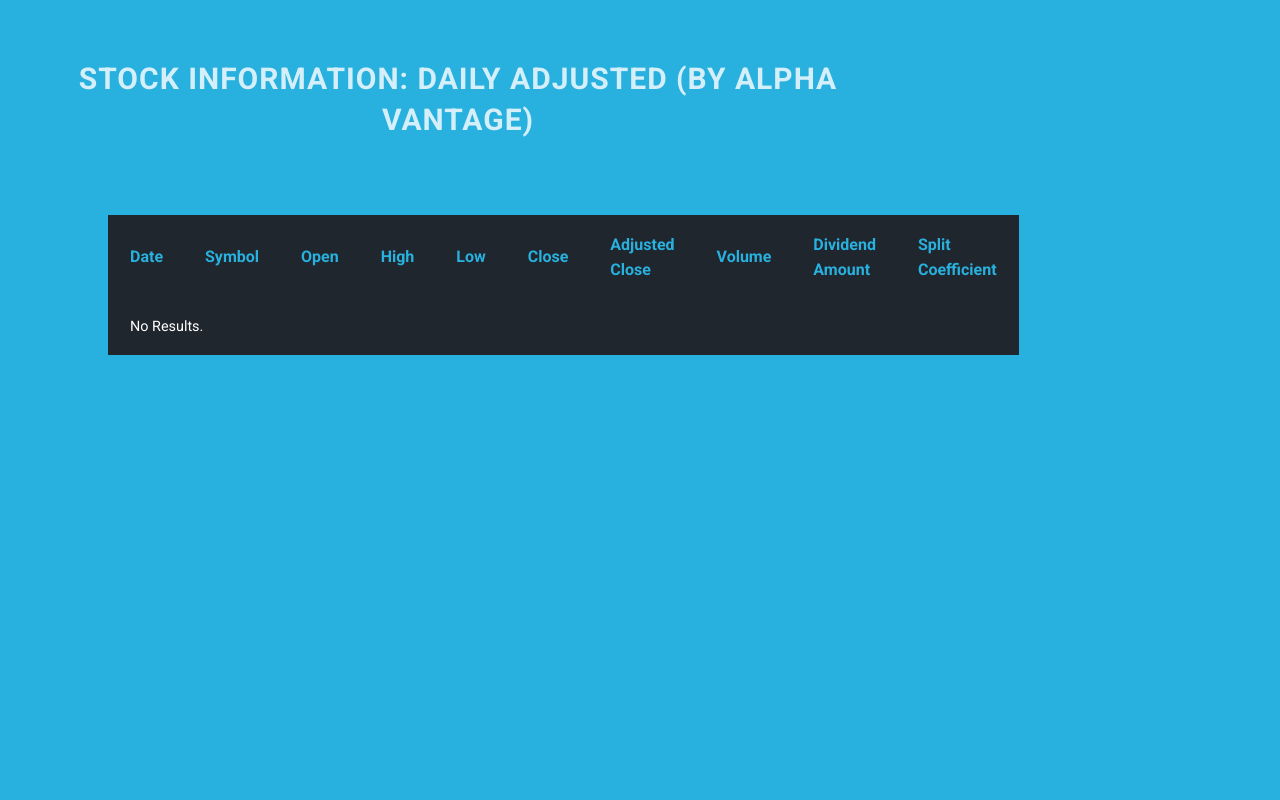
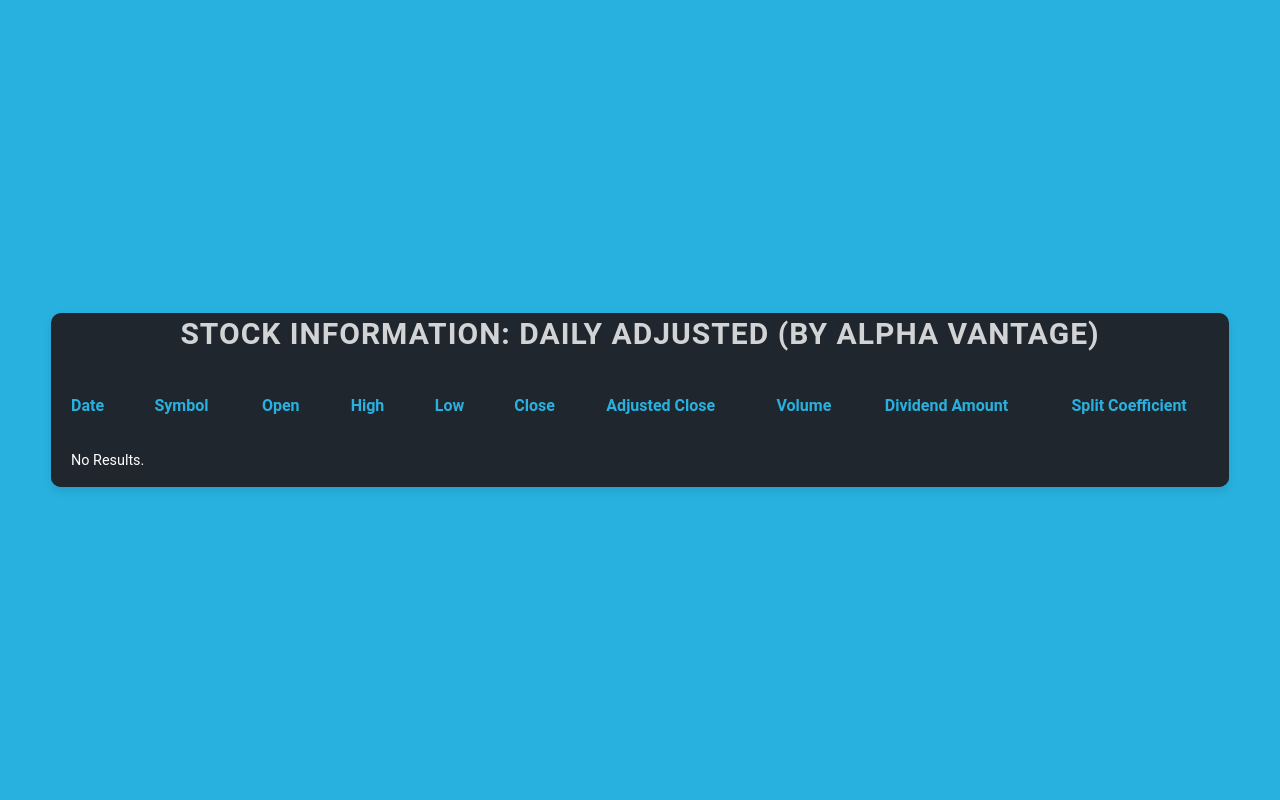
Before and after one commit to achen0329/StockOptions-OFFICIAL, a Flask app: page / in a window 1280 px wide. Run offline with Flask 3, Linux system fonts and the light colour scheme; data that the repository does not hold is empty.

Commit message:
updated table styles for complete table

```diff
--- a/static/style.css
+++ b/static/style.css
@@ -1,105 +1,10 @@
-/*
-CSS Styles for GitHub Repos by Stars exercise site.
-Sorry for the bad css! I'm a "full-stack" developer.
-*/
-
-/*
-Checkbox Style From: https://codepen.io/wilder_taype/pen/pNXwMW
-*/
-
-@import url(https://fonts.googleapis.com/css?family=Roboto:400,700);
-*{font-family: 'Roboto', sans-serif;}
-
-.option-input {
-  -webkit-appearance: none;
-  -moz-appearance: none;
-  -ms-appearance: none;
-  -o-appearance: none;
-  appearance: none;
-  position: relative;
-  top: 13.33333px;
-  right: 0;
-  bottom: 0;
-  left: 0;
-  height: 40px;
-  width: 40px;
-  transition: all 0.15s ease-out 0s;
-  background: #cbd1d8;
-  border: none;
-  color: #fff;
-  cursor: pointer;
-  display: inline-block;
-  margin-right: 0.5rem;
-  outline: none;
-  position: relative;
-  z-index: 1000;
+/* Base styles */
+* {
+  font-family: 'Roboto', sans-serif;
+  margin: 0;
+  padding: 0;
+  box-sizing: border-box;
 }
-.option-input:hover {
-  background: #9faab7;
-}
-.option-input:checked {
-  background: #40e0d0;
-}
-.option-input:checked::before {
-  height: 40px;
-  width: 40px;
-  position: absolute;
-  content: '✔';
-  display: inline-block;
-  font-size: 26.66667px;
-  text-align: center;
-  line-height: 40px;
-}
-.option-input:checked::after {
-  background: #40e0d0;
-  content: '';
-  display: block;
-  position: relative;
-  z-index: 100;
-}
-
-body {
-  display: -webkit-box;
-  display: -moz-box;
-  display: -ms-flexbox;
-  display: box;
-  background: #e8ebee;
-  color: #9faab7;
-  font-family: "Helvetica Neue", "Helvetica", "Roboto", "Arial", sans-serif;
-  text-align: center;
-}
-body div {
-  padding: 5rem;
-}
-body label {
-  display: block;
-  line-height: 40px;
-  text-align: left;
-}
-
-/*
-Button Style From: https://codepen.io/wilder_taype/pen/LeoQEb
-*/
-
-button {
-    display: block;
-    border-radius: 3px;
-    margin: 15px 5px;
-    color: #fff;
-    cursor: pointer;
-    box-shadow: 3px 7px 7px 4px rgba(237,80,83,.5), 1px 0 0 rgba(0,0,0,.15);
-    background: #ed5053;
-    padding: 20px;
-    flex-grow: 1;
-    width: 100px;
-    border: none;
-    font-size: 1.6rem;
-    line-height: 1.6;
-}
-
-/*
-Table Style From: https://codepen.io/gmb/pen/xVGYZw
-*/
 
 html {
   font-size: 62.5%;
@@ -113,38 +18,42 @@ body {
   background-color: #28b1de;
   -webkit-font-smoothing: antialiased;
   -moz-osx-font-smoothing: grayscale;
+  display: flex;
+  justify-content: center;
+  align-items: center;
+  height: 100vh;
+  padding: 2rem;
 }
 
+/* Container */
 .container {
-  max-width: 800px;
+  background-color: #20262e;
+  color: #fff;
+  border-radius: 10px;
+  overflow: hidden; /* Consider removing if you want the overflow to be visible */
+  width: 100%;
+  max-width: 95%; /* Adjusted from 800px to be more responsive */
+  box-shadow: 0 4px 8px rgba(0, 0, 0, 0.1);
+  margin: 2rem; /* Adds margin around the container */
 }
 
+/* Title */
 h1 {
   text-align: center;
   font-size: 3rem;
   color: rgba(255, 255, 255, .8);
   text-transform: uppercase;
   line-height: 1.375;
-  margin: 0 0 2.4rem 0;
-  letter-spacing: 1px
+  margin-bottom: 2.4rem;
+  letter-spacing: 1px;
 }
 
-h2 {
-  text-align: right;
-  font-size: 1.2rem;
-  text-transform: uppercase;
-  line-height: 1.375;
-  margin: 0;
-  letter-spacing: 1px
-}
-
+/* Table */
 table {
-  width: 100%;
-  min-width: 300px;
-  margin-bottom: 2.4rem;
+  width: auto; /* Allows the table to be as wide as its content */
+  margin: 0 auto;
   background-color: #20262e;
-  color: #fff;
-  overflow: hidden;
+  border-collapse: collapse; /* Collapse borders for a cleaner look */
 }
 
 table tr:nth-child(even) {
@@ -186,7 +95,7 @@ table td:before {
   display: inline-block;
 }
 
-
+/* Media Query */
 @media (min-width: 600px) {
   table td:before {
     display: none;
@@ -201,6 +110,22 @@ table td:before {
   table td:last-child {
     padding: 1.5rem 2rem;
   }
+  table {
+    width: 100%; /* Set width to 100% to fill the container */
+    max-width: 100%; /* Maximum width of table is the container width */
+    overflow-x: auto; /* Enable horizontal scrolling */
+    white-space: nowrap; /* Prevents text from wrapping in cells */
+  }
+}
+
+/* Button */
+button {
+  /* Your existing button styles */
+}
+
+/* Error Page */
+#error {
+  /* Your existing error page styles */
 }
 
 /*
@@ -227,3 +152,23 @@ Error Page Style From: https://codepen.io/akashrajendra/pen/JKKRvQ
     display: inline-block;
     padding-right: 12px;
 }
+
+/*
+Button Style From: https://codepen.io/wilder_taype/pen/LeoQEb
+*/
+
+button {
+  display: block;
+  border-radius: 3px;
+  margin: 15px 5px;
+  color: #fff;
+  cursor: pointer;
+  box-shadow: 3px 7px 7px 4px rgba(237,80,83,.5), 1px 0 0 rgba(0,0,0,.15);
+  background: #ed5053;
+  padding: 20px;
+  flex-grow: 1;
+  width: 100px;
+  border: none;
+  font-size: 1.6rem;
+  line-height: 1.6;
+}
```
